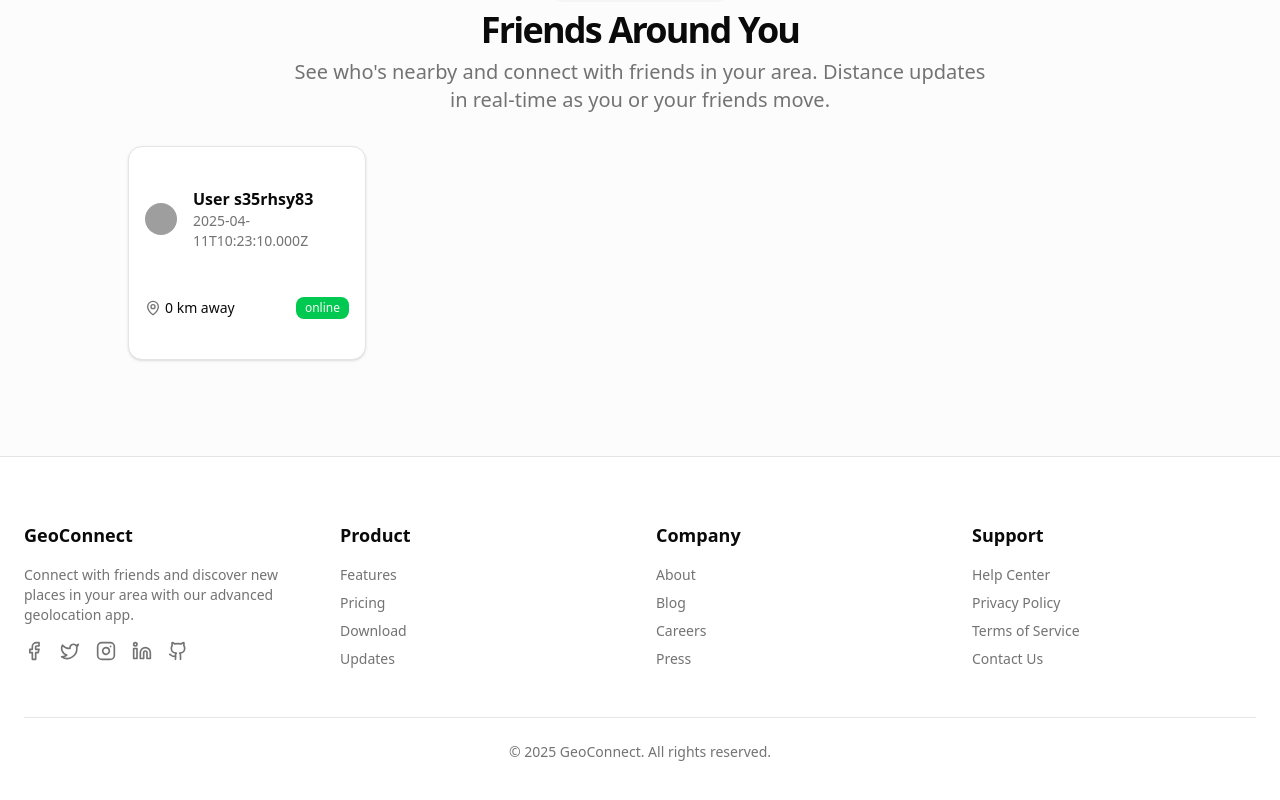
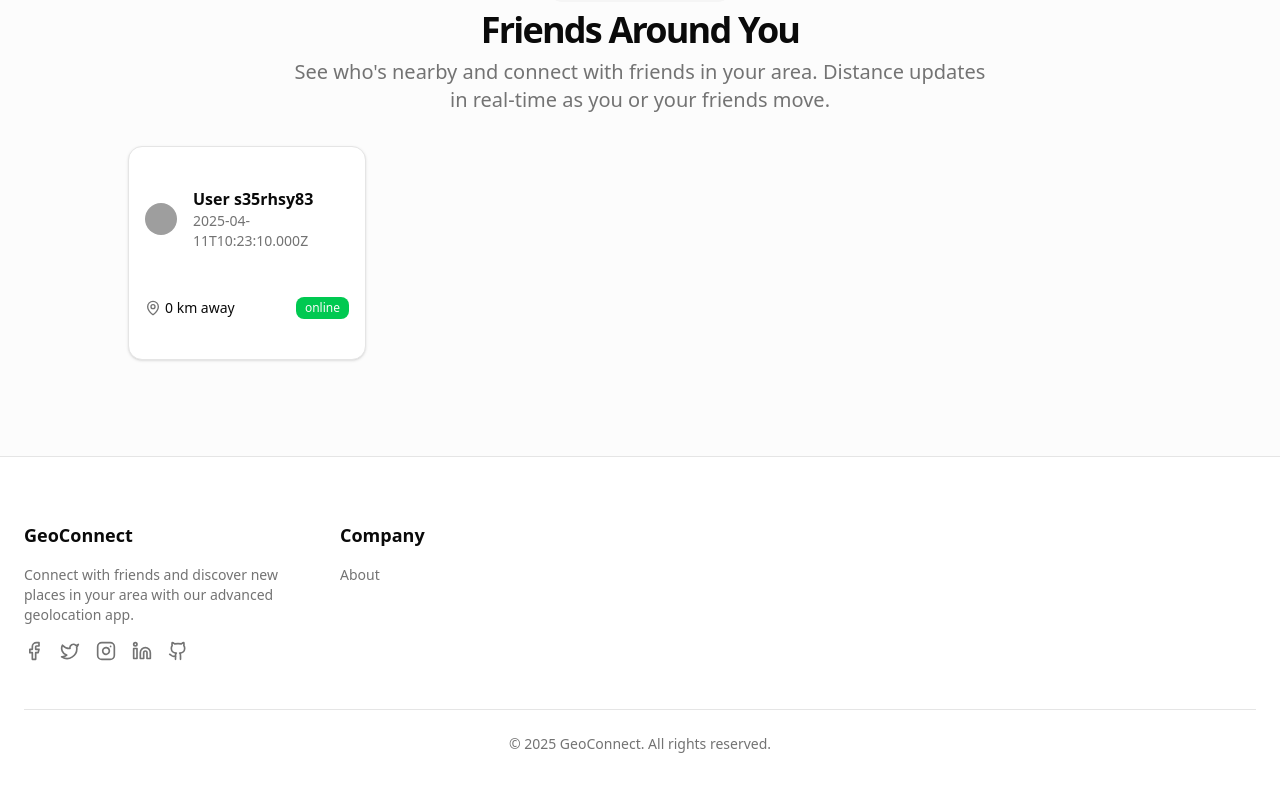
Before and after one commit to jakub-k-slys/nearby-friends, a Next.js app: page / in a window 1280 px wide. Shown: the part 683-1483 px from the top of the page. Built offline with nearby package versions, Linux system fonts and the light colour scheme; no server answers; grey boxes are pictures that could not be loaded.

Commit message:
refactor footer component; remove unused links and streamline structure

```diff
--- a/components/footer.tsx
+++ b/components/footer.tsx
@@ -35,76 +35,11 @@ export default function Footer() {
             </div>
           </div>
           <div className="space-y-4">
-            <h3 className="text-lg font-semibold">Product</h3>
-            <ul className="space-y-2 text-sm">
-              <li>
-                <Link href="#" className="text-muted-foreground hover:text-foreground">
-                  Features
-                </Link>
-              </li>
-              <li>
-                <Link href="#" className="text-muted-foreground hover:text-foreground">
-                  Pricing
-                </Link>
-              </li>
-              <li>
-                <Link href="#" className="text-muted-foreground hover:text-foreground">
-                  Download
-                </Link>
-              </li>
-              <li>
-                <Link href="#" className="text-muted-foreground hover:text-foreground">
-                  Updates
-                </Link>
-              </li>
-            </ul>
-          </div>
-          <div className="space-y-4">
             <h3 className="text-lg font-semibold">Company</h3>
             <ul className="space-y-2 text-sm">
               <li>
                 <Link href="#" className="text-muted-foreground hover:text-foreground">
                   About
-                </Link>
-              </li>
-              <li>
-                <Link href="#" className="text-muted-foreground hover:text-foreground">
-                  Blog
-                </Link>
-              </li>
-              <li>
-                <Link href="#" className="text-muted-foreground hover:text-foreground">
-                  Careers
-                </Link>
-              </li>
-              <li>
-                <Link href="#" className="text-muted-foreground hover:text-foreground">
-                  Press
-                </Link>
-              </li>
-            </ul>
-          </div>
-          <div className="space-y-4">
-            <h3 className="text-lg font-semibold">Support</h3>
-            <ul className="space-y-2 text-sm">
-              <li>
-                <Link href="#" className="text-muted-foreground hover:text-foreground">
-                  Help Center
-                </Link>
-              </li>
-              <li>
-                <Link href="#" className="text-muted-foreground hover:text-foreground">
-                  Privacy Policy
-                </Link>
-              </li>
-              <li>
-                <Link href="#" className="text-muted-foreground hover:text-foreground">
-                  Terms of Service
-                </Link>
-              </li>
-              <li>
-                <Link href="#" className="text-muted-foreground hover:text-foreground">
-                  Contact Us
                 </Link>
               </li>
             </ul>
```
